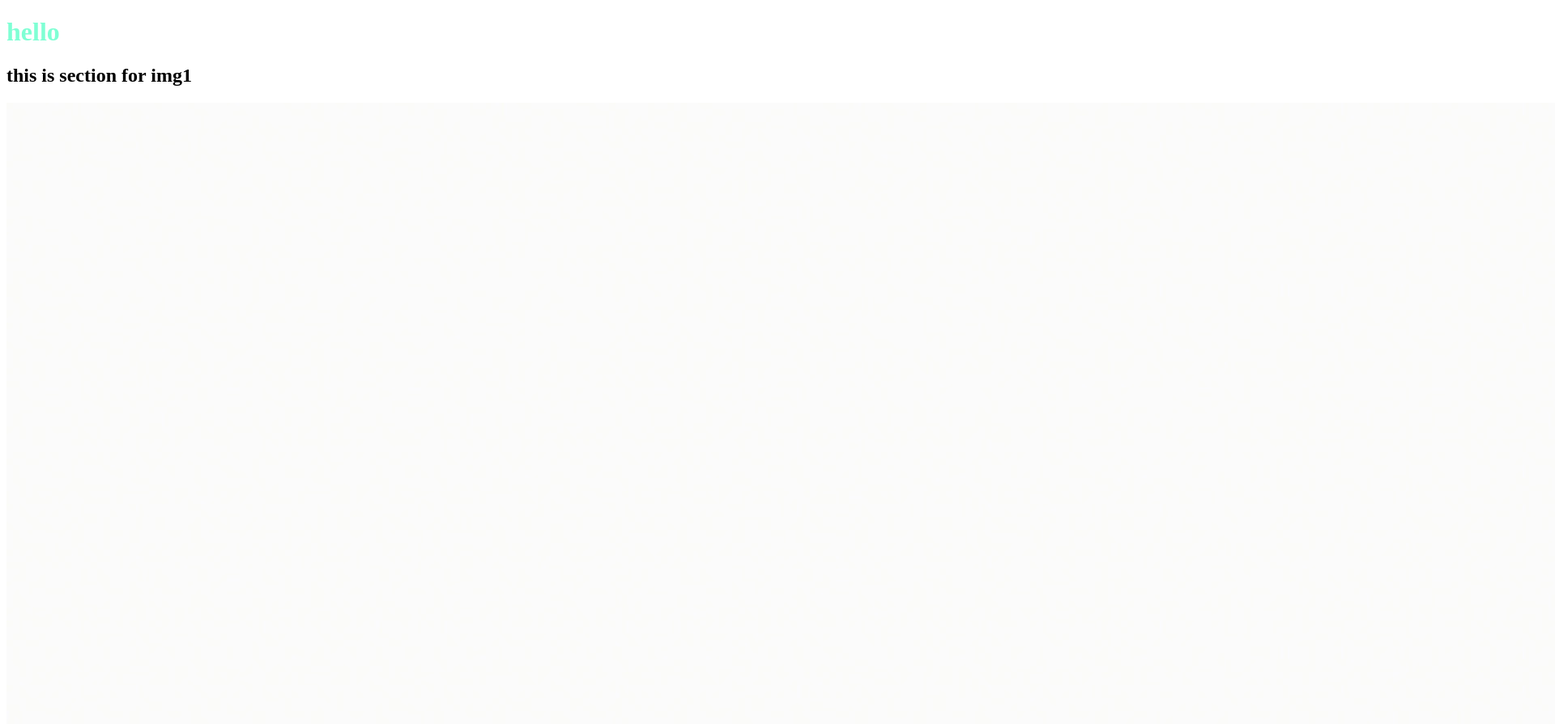
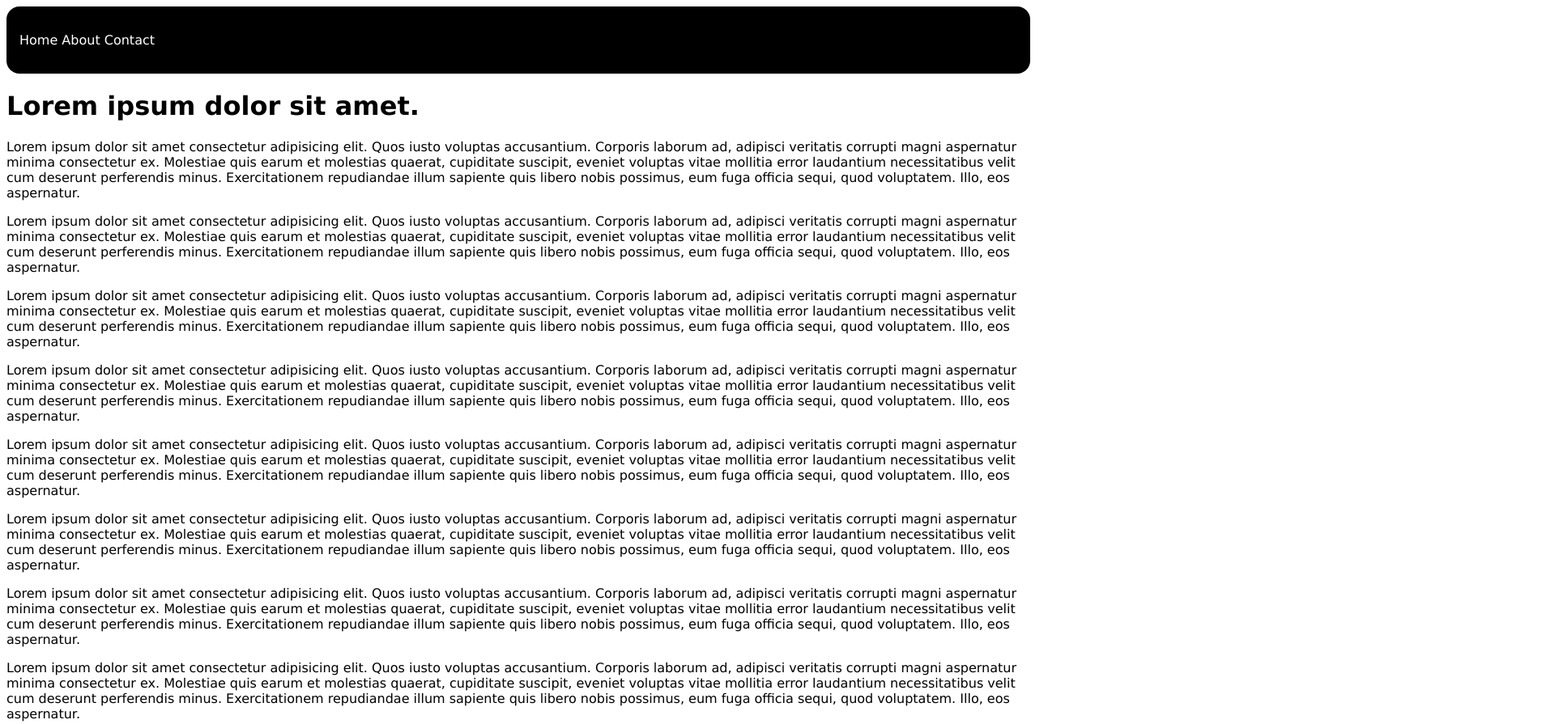
Before and after one commit to AnnaSkudsveen/week-3-html-css, a plain HTML site: page index.html in a window 1280 px wide. Shown: the top 895 px of the page at 81% size, 1920 px wide, since content can reach past the window. Drawn offline with Linux system fonts and the light colour scheme.

Commit message:
created a responsive menu using css and html

```diff
--- /dev/null
+++ b/css/pseudo-classes.css
@@ -0,0 +1,22 @@
+button:hover {
+    background-color: lavenderblush;
+    border: 2px solid palevioletred;
+    border-radius: 3px;
+}
+
+button:focus {
+    background-color: palevioletred;
+    border: 2px solid lavenderblush;
+}
+
+#email:disabled {
+    background-color:lavender;
+}
+
+#name:required {
+    background-color: lavenderblush;
+}
+
+li:nth-child(even) {
+    background-color: aliceblue;
+}
--- /dev/null
+++ b/css/styles.css
@@ -0,0 +1,75 @@
+*{
+    box-sizing: border-box;
+    font-family: Verdana, Geneva, Tahoma, sans-serif;
+}
+
+header{
+    position: sticky;
+    top:0;
+}
+
+label {
+    font-size: 38px;
+}
+
+nav {
+    display: none;
+    background-color: black;
+    border-radius: 1em;
+    padding: 16px;
+}
+
+#menu-checkbox:checked ~ nav{
+    display: block;
+}
+
+#menu-checkbox {
+    display: none;
+}
+
+nav ul {
+    padding: 0;
+}
+
+nav ul li {
+    padding: 8px 0;
+}
+
+nav a {
+    color: white;
+    text-decoration: none;
+    text-transform: capitalize;
+}
+
+/* small */
+@media (min-width: 640px) {
+
+}
+
+/* medium */
+@media (min-width: 768px) {
+    nav {
+        display: block;
+    }
+    header label {
+        display: none;
+    }
+    nav li {
+        display: inline;
+    }
+}
+
+/* large */
+@media (min-width: 1024px) {
+
+}
+
+/* x-large */
+@media (min-width: 1280px) {
+
+}
+
+/* xx-large */
+@media (min-width: 1536px) {
+
+}
--- a/index.html
+++ b/index.html
@@ -4,23 +4,115 @@
 <head>
     <meta charset="UTF-8">
     <meta name="viewport" content="width=device-width, initial-scale=1.0">
-    <title>Week 3, day 1</title>
-    <link rel="stylesheet" href="styles.css">
+    <title>Responsive Menu</title>
+    <link rel="stylesheet" href="css/styles.css">
 </head>
 
 <body>
-    <h1>hello</h1>
-    <section id="desktop-section">
-        <h2>this is section for img1</h2>
-        <img src="assets/images/img1.jpg" alt="hiking">
-    </section>
+    <header>
+        <input type="checkbox" id="menu-checkbox">
+        <label for="menu-checkbox">🍔</label>
+        <nav>
+            <ul>
+                <li><a href="#">home</a></li>
+                <li><a href="#">about</a></li>
+                <li><a href="#">contact</a></li>
+            </ul>
+        </nav>
+    </header>
 
-    <section id="mobile-section">
-        <h2>this is the section for img2</h2>
-        <img src="assets/images/img2.jpg" alt="">
-    </section>
-    <!-- <h2>this is section for img3</h2>
-    <img src="assets/images/img3.jpg" alt=""> -->
+    <main>
+        <h1>Lorem ipsum dolor sit amet.</h1>
+        <div class="main">
+            <p>
+                Lorem ipsum dolor sit amet consectetur adipisicing elit. Quos iusto voluptas accusantium. Corporis
+                laborum ad,
+                adipisci veritatis corrupti magni aspernatur minima consectetur ex. Molestiae quis earum et molestias
+                quaerat,
+                cupiditate suscipit, eveniet voluptas vitae mollitia error laudantium necessitatibus velit cum deserunt
+                perferendis
+                minus. Exercitationem repudiandae illum sapiente quis libero nobis possimus, eum fuga officia sequi,
+                quod
+                voluptatem. Illo, eos aspernatur.
+            </p>
+            <p>
+                Lorem ipsum dolor sit amet consectetur adipisicing elit. Quos iusto voluptas accusantium. Corporis
+                laborum ad,
+                adipisci veritatis corrupti magni aspernatur minima consectetur ex. Molestiae quis earum et molestias
+                quaerat,
+                cupiditate suscipit, eveniet voluptas vitae mollitia error laudantium necessitatibus velit cum deserunt
+                perferendis
+                minus. Exercitationem repudiandae illum sapiente quis libero nobis possimus, eum fuga officia sequi,
+                quod
+                voluptatem. Illo, eos aspernatur.
+            </p>
+            <p>
+                Lorem ipsum dolor sit amet consectetur adipisicing elit. Quos iusto voluptas accusantium. Corporis
+                laborum ad,
+                adipisci veritatis corrupti magni aspernatur minima consectetur ex. Molestiae quis earum et molestias
+                quaerat,
+                cupiditate suscipit, eveniet voluptas vitae mollitia error laudantium necessitatibus velit cum deserunt
+                perferendis
+                minus. Exercitationem repudiandae illum sapiente quis libero nobis possimus, eum fuga officia sequi,
+                quod
+                voluptatem. Illo, eos aspernatur.
+            </p>
+        </div>
+        <div class="aside">
+        <p>
+            Lorem ipsum dolor sit amet consectetur adipisicing elit. Quos iusto voluptas accusantium. Corporis laborum
+            ad,
+            adipisci veritatis corrupti magni aspernatur minima consectetur ex. Molestiae quis earum et molestias
+            quaerat,
+            cupiditate suscipit, eveniet voluptas vitae mollitia error laudantium necessitatibus velit cum deserunt
+            perferendis
+            minus. Exercitationem repudiandae illum sapiente quis libero nobis possimus, eum fuga officia sequi, quod
+            voluptatem. Illo, eos aspernatur.
+        </p>
+        <p>
+            Lorem ipsum dolor sit amet consectetur adipisicing elit. Quos iusto voluptas accusantium. Corporis laborum
+            ad,
+            adipisci veritatis corrupti magni aspernatur minima consectetur ex. Molestiae quis earum et molestias
+            quaerat,
+            cupiditate suscipit, eveniet voluptas vitae mollitia error laudantium necessitatibus velit cum deserunt
+            perferendis
+            minus. Exercitationem repudiandae illum sapiente quis libero nobis possimus, eum fuga officia sequi, quod
+            voluptatem. Illo, eos aspernatur.
+        </p>
+        <p>
+            Lorem ipsum dolor sit amet consectetur adipisicing elit. Quos iusto voluptas accusantium. Corporis laborum
+            ad,
+            adipisci veritatis corrupti magni aspernatur minima consectetur ex. Molestiae quis earum et molestias
+            quaerat,
+            cupiditate suscipit, eveniet voluptas vitae mollitia error laudantium necessitatibus velit cum deserunt
+            perferendis
+            minus. Exercitationem repudiandae illum sapiente quis libero nobis possimus, eum fuga officia sequi, quod
+            voluptatem. Illo, eos aspernatur.
+        </p>
+    </div>
+    <div class="footer">
+        <p>
+            Lorem ipsum dolor sit amet consectetur adipisicing elit. Quos iusto voluptas accusantium. Corporis laborum
+            ad,
+            adipisci veritatis corrupti magni aspernatur minima consectetur ex. Molestiae quis earum et molestias
+            quaerat,
+            cupiditate suscipit, eveniet voluptas vitae mollitia error laudantium necessitatibus velit cum deserunt
+            perferendis
+            minus. Exercitationem repudiandae illum sapiente quis libero nobis possimus, eum fuga officia sequi, quod
+            voluptatem. Illo, eos aspernatur.
+        </p>
+        <p>
+            Lorem ipsum dolor sit amet consectetur adipisicing elit. Quos iusto voluptas accusantium. Corporis laborum
+            ad,
+            adipisci veritatis corrupti magni aspernatur minima consectetur ex. Molestiae quis earum et molestias
+            quaerat,
+            cupiditate suscipit, eveniet voluptas vitae mollitia error laudantium necessitatibus velit cum deserunt
+            perferendis
+            minus. Exercitationem repudiandae illum sapiente quis libero nobis possimus, eum fuga officia sequi, quod
+            voluptatem. Illo, eos aspernatur.
+        </p>
+    </div>
+    </main>
 </body>
 
 </html>
--- a/styles.css
+++ /dev/null
@@ -1,29 +0,0 @@
-#desktop-section {
-    display: none;
-}
-
-/* Minimum width */
-@media (min-width: 640px) {
-    #desktop-section {
-        display: block;
-    }
-    #mobile-section {
-        display:none;
-    }
-}
-
-/* For medium screens */
-@media (min-width: 768px) {
-    h1 {
-        color: aquamarine;
-    }
-}
-
-/* For Large screens */
-@media (min-width: 1024px)
-
-/* For xl screens screens */
-@media (min-width: 1280px)
-
-/* For xxl screens */
-@media (min-width: 1536px)
```
Also changed, not shown: box-model.html (added, +19 -0 lines), css/box-model.css (added, +19 -0 lines), css/specificity.css (added, +15 -0 lines), pseudo-classes.html (added, +33 -0 lines), specificity.html (added, +18 -0 lines).
